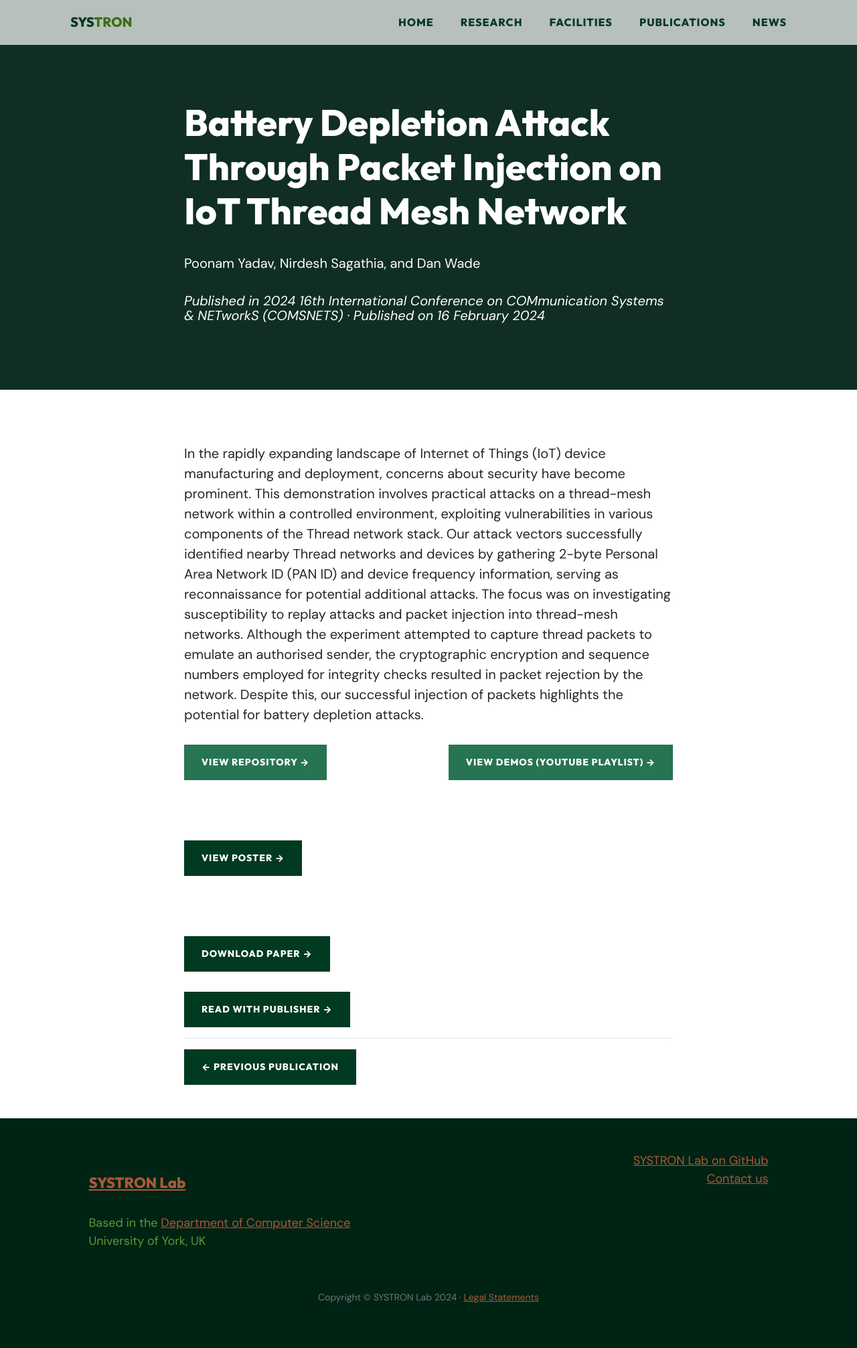
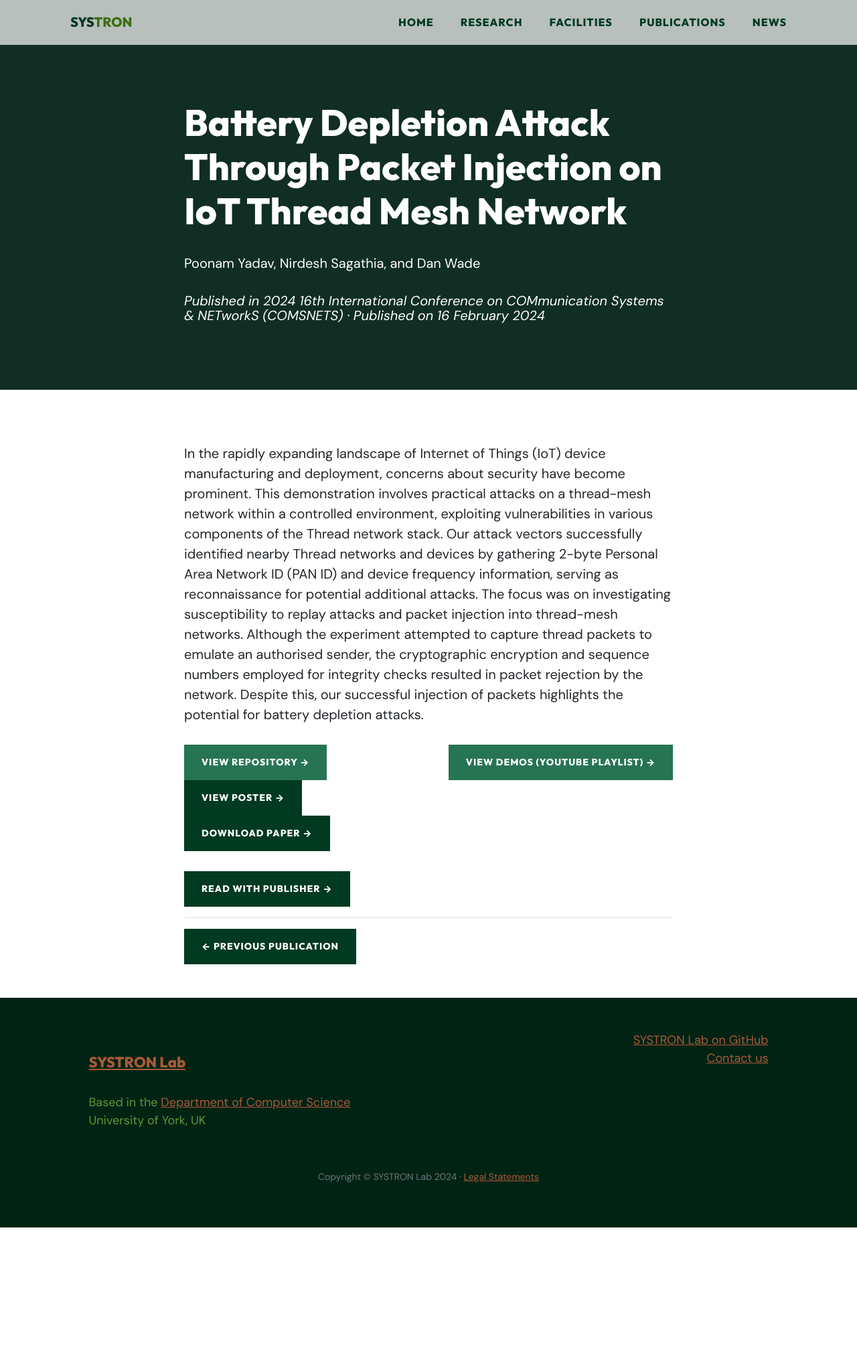
Before and after one commit to xohaeb/systronlab.github.io, a Jekyll site: the page built from _publications/2024-battery-depletion-attack-through-packet-injection.md, in a window 1280 px wide. Shown: the whole page at 67% size. Built offline with Jekyll 4.4.1, drawn with Linux system fonts in a browser that asks for light colours; after the commit the page ends 1833 px from its top, so only the background shows below that.

Commit message:
Formatting changes

```diff
--- a/_publications/2024-battery-depletion-attack-through-packet-injection.md
+++ b/_publications/2024-battery-depletion-attack-through-packet-injection.md
@@ -16,7 +16,7 @@ In the rapidly expanding landscape of Internet of Things (IoT) device manufactur
 <div class="clearfix">
     <a class="btn btn-secondary float-left" href="https://github.com/SystronLab/ThreadBatteryAttack/" target="_blank">View Repository &rarr;</a>
     <a class="btn btn-secondary float-right" href="https://www.youtube.com/playlist?list=PLLdryWn5PKavOXsef-qLGpMRhmR3wfp8l" target="_blank">View Demos (YouTube Playlist) &rarr;</a>
-</div><br>
+</div>
 <div class="clearfix">
     <a class="btn btn-primary float-left" href="/files/publications/2024-poster-battery-depletion-attack-through-packet-injection-on-iot-thread-mesh-network.pdf">View Poster &rarr;</a>
-</div><br>
+</div>
```
